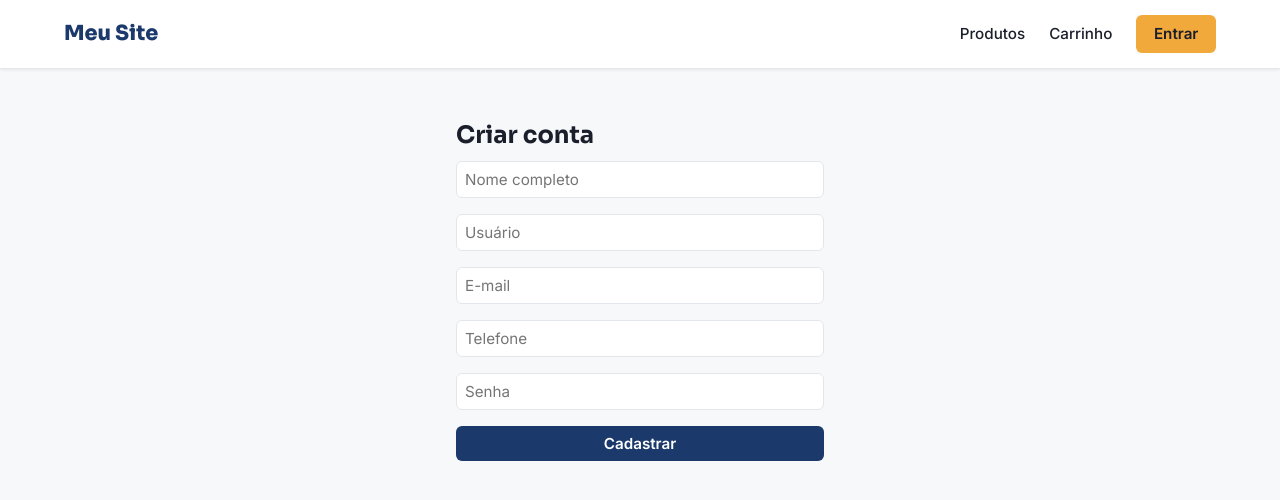
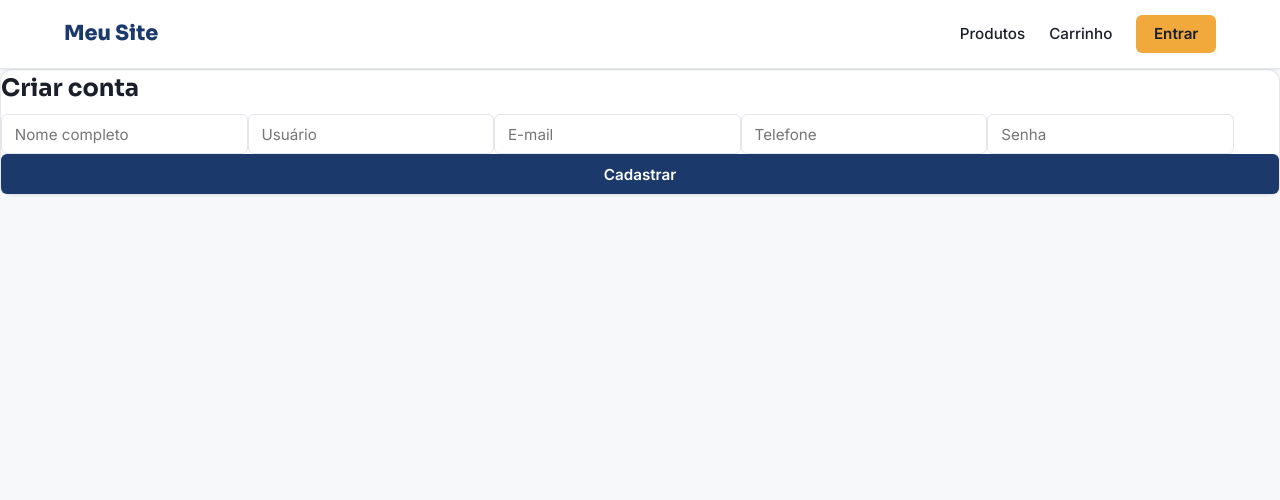
Before and after one commit to bUxxat-tefma0-rectof/meu-site-teste, a React (Vite) app in the folder frontend/: page /cadastro in a window 1280 px wide. Shown: the top 500 px of the page. Built offline with nearby package versions, Linux system fonts and the light colour scheme.

Commit message:
Update Register.jsx

```diff
--- a/frontend/src/pages/Register.jsx
+++ b/frontend/src/pages/Register.jsx
@@ -23,16 +23,16 @@ export default function Register() {
   }
 
   return (
-    <div style={{ maxWidth: '400px', margin: '2rem auto', padding: '1rem' }}>
-      <h2>Criar conta</h2>
-      <form onSubmit={handleSubmit}>
-        <input name="full_name" placeholder="Nome completo" onChange={handleChange} required style={{ width: '100%', marginBottom: '1rem', padding: '0.5rem' }} />
-        <input name="username" placeholder="Usuário" onChange={handleChange} required style={{ width: '100%', marginBottom: '1rem', padding: '0.5rem' }} />
-        <input name="email" type="email" placeholder="E-mail" onChange={handleChange} required style={{ width: '100%', marginBottom: '1rem', padding: '0.5rem' }} />
-        <input name="phone" placeholder="Telefone" onChange={handleChange} style={{ width: '100%', marginBottom: '1rem', padding: '0.5rem' }} />
-        <input name="password" type="password" placeholder="Senha" onChange={handleChange} required style={{ width: '100%', marginBottom: '1rem', padding: '0.5rem' }} />
-        {error && <p style={{ color: 'red' }}>{error}</p>}
-        <button type="submit" style={{ width: '100%', padding: '0.5rem' }}>Cadastrar</button>
+    <div className="auth-page">
+      <form onSubmit={handleSubmit} className="card auth-card">
+        <h2>Criar conta</h2>
+        <input name="full_name" placeholder="Nome completo" onChange={handleChange} required />
+        <input name="username" placeholder="Usuário" onChange={handleChange} required />
+        <input name="email" type="email" placeholder="E-mail" onChange={handleChange} required />
+        <input name="phone" placeholder="Telefone" onChange={handleChange} />
+        <input name="password" type="password" placeholder="Senha" onChange={handleChange} required />
+        {error && <p className="form-error">{error}</p>}
+        <button type="submit" style={{ width: '100%' }}>Cadastrar</button>
       </form>
     </div>
   )
```
